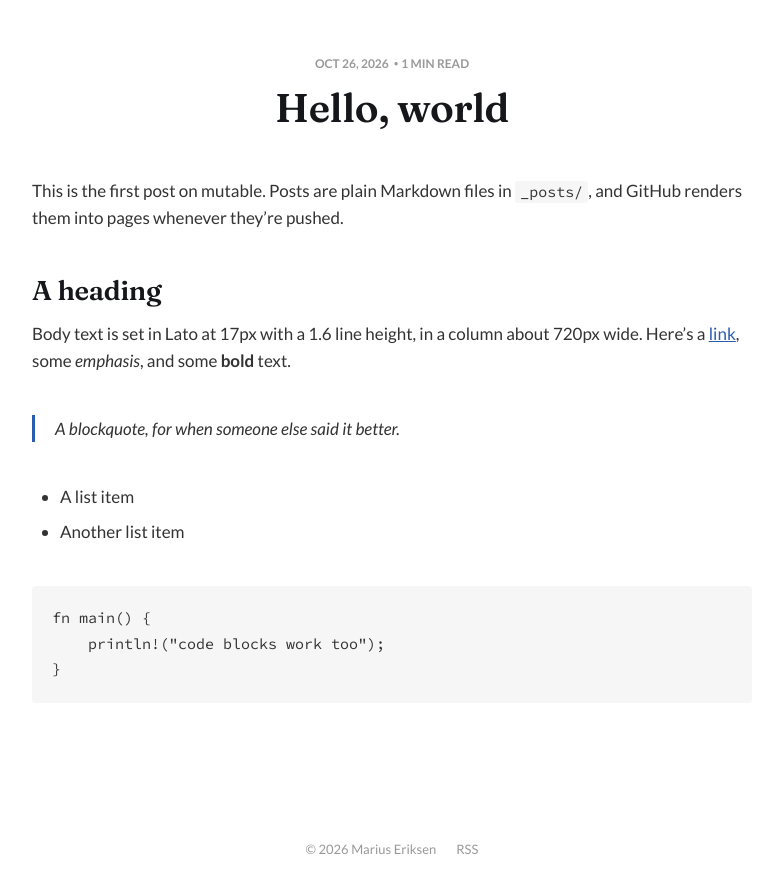
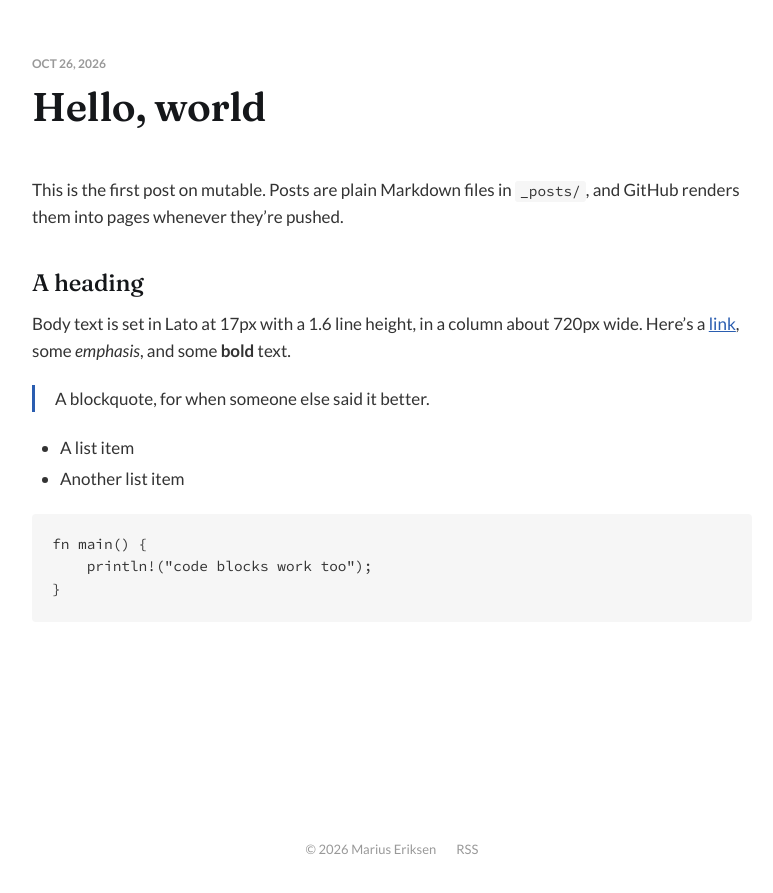
Before and after one commit to mariusae/mariusae.github.io, a Jekyll site: the page built from _posts/2026-10-26-hello-world.md, in a window 1280 px wide. Shown: the top 893 px of the page, without its empty margins (248-1021 px from the left). Built offline with Jekyll 4.4.1, drawn with Linux system fonts in a browser that asks for light colours; our own code applies the rules of GitHub Pages for plain Markdown files.

Commit message:
Tighten heading hierarchy, spacing, and code sizing
- Step article headings down (h2 1.4em, weight 500) so the title leads,
  including on mobile.
- One block-spacing value; tighter list items; no italic in blockquotes.
- Code at 0.85em inline and in blocks; less block padding on phones.
- Left-align the post header; drop the reading-time label.
- 1.5 line height below 600px.

Co-Authored-By: Claude Opus 5.5 <noreply@anthropic.com>
Claude-Session: https://claude.ai/code/session_01KTPpusonhcXPjcQ2kkYfF6

```diff
--- a/_layouts/post.html
+++ b/_layouts/post.html
@@ -1,13 +1,10 @@
 ---
 layout: default
 ---
-{% assign words = content | number_of_words %}
-{% assign minutes = words | divided_by: 220 | at_least: 1 %}
 <article class="post">
   <header class="post-header canvas">
     <div class="post-meta">
       <time datetime="{{ page.date | date_to_xmlschema }}">{{ page.date | date: '%b %-d, %Y' }}</time>
-      <span>{{ minutes }} min read</span>
     </div>
     <h1 class="post-title">{{ page.title }}</h1>
     {% if page.excerpt_text %}<p class="post-excerpt">{{ page.excerpt_text }}</p>{% endif %}
--- a/assets/css/style.css
+++ b/assets/css/style.css
@@ -113,7 +113,7 @@ img { max-width: 100%; height: auto; display: block; }
 
 /* Post */
 
-.post-header { margin-bottom: 4.5rem; text-align: center; }
+.post-header { margin-bottom: 4.5rem; }
 
 .post-meta {
   margin-bottom: 1rem;
@@ -136,15 +136,14 @@ img { max-width: 100%; height: auto; display: block; }
 
 .content { font-size: 1.7rem; word-break: break-word; }
 
-.content > * + * { margin-top: 1.6em; }
+.content > * + * { margin-top: 1.25em; }
 .content > :is(h2, h3, h4) { margin-top: 1.6em; }
 .content > :is(h2, h3, h4) + * { margin-top: 0.8em; }
-.content > :is(blockquote, hr, pre, .highlighter-rouge),
-.content > :is(blockquote, hr, pre, .highlighter-rouge) + * { margin-top: 2.4em; }
 
-.content h2 { font-size: 1.6em; }
-.content h3 { font-size: 1.4em; }
-.content h4 { font-size: 1.2em; }
+.content :is(h2, h3, h4) { font-weight: 500; }
+.content h2 { font-size: 1.4em; }
+.content h3 { font-size: 1.2em; }
+.content h4 { font-size: 1.05em; }
 
 .content a {
   color: var(--accent);
@@ -153,12 +152,11 @@ img { max-width: 100%; height: auto; display: block; }
 }
 
 .content :is(ul, ol) { padding-left: 2.8rem; margin-bottom: 0; }
-.content li + li, .content li :is(ul, ol) { margin-top: 0.8rem; }
+.content li + li, .content li :is(ul, ol) { margin-top: 0.25em; }
 
 .content blockquote {
   padding-left: 2rem;
   border-left: 3px solid var(--accent);
-  font-style: italic;
 }
 
 .content hr {
@@ -169,7 +167,7 @@ img { max-width: 100%; height: auto; display: block; }
 
 .content code {
   font-family: var(--font-mono);
-  font-size: 0.88em;
+  font-size: 0.85em;
   padding: 0.1em 0.35em;
   background: var(--code-bg);
   border-radius: 3px;
@@ -180,9 +178,10 @@ img { max-width: 100%; height: auto; display: block; }
   padding: 2rem;
   background: var(--code-bg);
   border-radius: 4px;
+  font-size: 0.85em;
   line-height: 1.5;
 }
-.content pre code { padding: 0; background: none; font-size: 1.5rem; }
+.content pre code { padding: 0; background: none; font-size: 1em; }
 
 .content figcaption, .content img + em {
   display: block;
@@ -203,7 +202,12 @@ img { max-width: 100%; height: auto; display: block; }
 
 @media (max-width: 767px) {
   .post-header { margin-bottom: 3rem; }
-  .post-title { font-size: 2.6rem; }
+  .post-title { font-size: 3rem; }
   .post-excerpt { font-size: 1.7rem; }
   .feed-item { flex-direction: column; gap: 0.4rem; }
 }
+
+@media (max-width: 600px) {
+  body { line-height: 1.5; }
+  .content pre { padding: 1.4rem 1.6rem; }
+}
```
